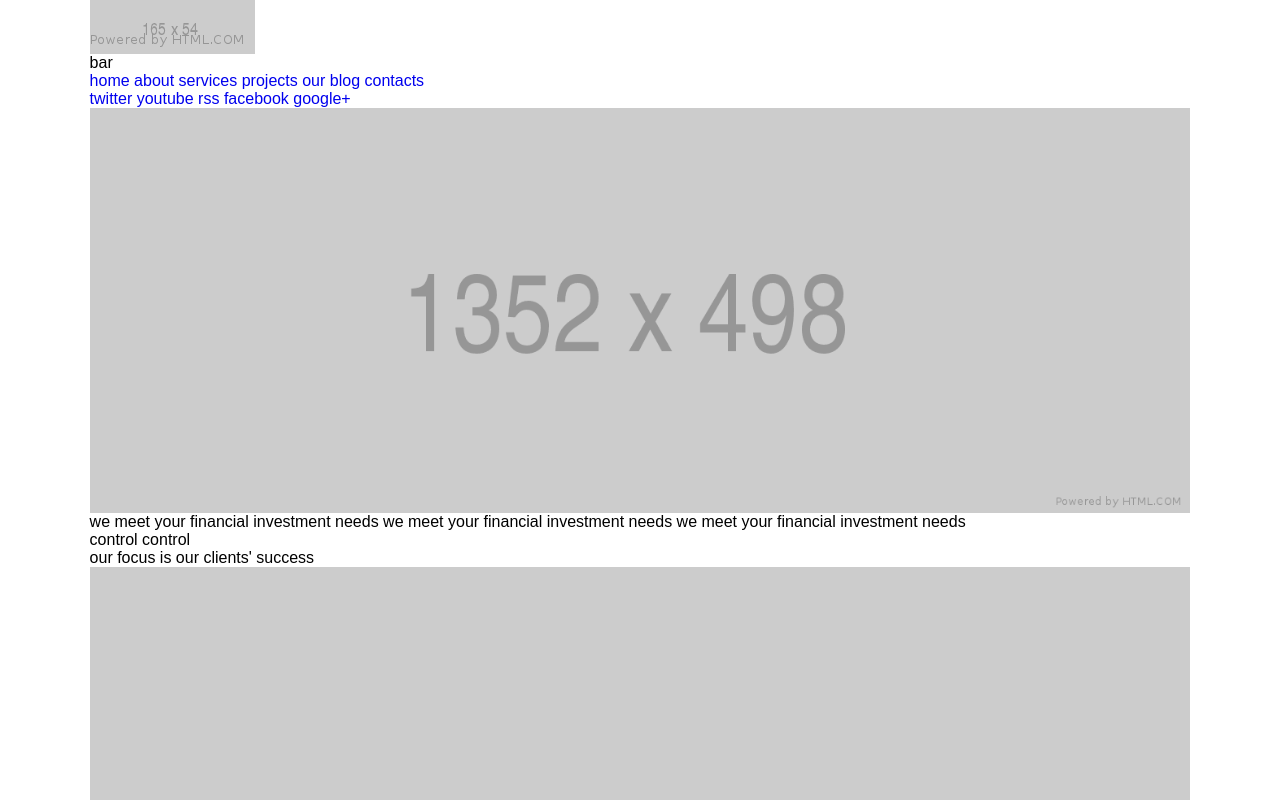
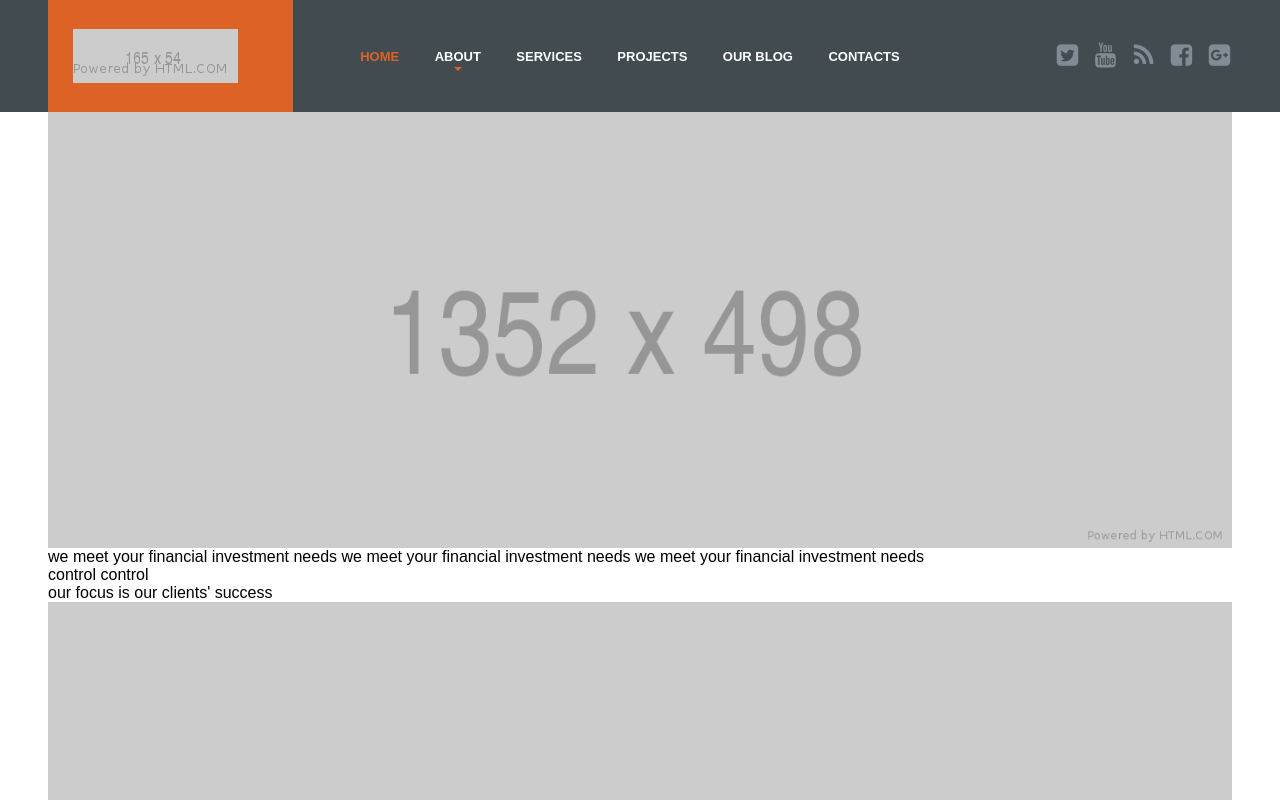
Before and after one commit to katiullahaxioned/habertemplate, a plain HTML site: page index.html in a window 1280 px wide. Shown: the top 800 px of the page. Drawn offline with Linux system fonts and the light colour scheme.

Commit message:
header styling

```diff
--- a/assets/css/style.css
+++ b/assets/css/style.css
@@ -90,6 +90,7 @@ body {
 a {
   display: inline-block;
   text-decoration: none;
+  transition: all 0.3s;
 }
 
 li {
@@ -97,18 +98,180 @@ li {
   list-style-type: none;
 }
 
+/* common styling starts here */
+
+*,
+*::before,
+*::after {
+  box-sizing: border-box;
+  padding: 0;
+  margin: 0;
+}
+
+:root {
+  --clr-primary: #dc6226;
+  --clr-grey1: #808c94;
+  --clr-grey2: #525c64;
+  --clr-grey3: #424b50;
+  --clr-white: #fff;
+  --clr-black: #000;
+}
+
+input[type],
+textarea,
+span {
+  display: inline-block;
+}
+
+input[type],
+textarea {
+  outline: none;
+}
+
+/* common styling ends here */
+
 /*for wrapper*/
 .wrapper {
   max-width: 1360px;
-  width: 86%;
+  width: 92.5%;
   margin: 0 auto;
 }
 /*=================================
   Header styling starts here
 =================================*/
 
+header {
+  background-color: var(--clr-grey3);
+}
 
+header .wrapper {
+  display: flex;
+  justify-content: space-between;
+  align-items: center;
+}
 
+header nav {
+  flex-basis: 53%;
+}
+
+header a[title='Haber'] {
+  height: 100%;
+  padding: 29px 55px 29px 25px;
+  background-color: var(--clr-primary);
+}
+
+nav a {
+  color: var(--clr-white);
+  text-transform: uppercase;
+  font-weight: 600;
+  font-size: 13px;
+  margin-right: 31px
+}
+
+nav li:first-child a {
+  color: var(--clr-primary);
+}
+
+nav a[title='About'] {
+  position: relative;
+}
+
+nav a[title='About']::before {
+  content: '';
+  width: 0;
+  height: 0;
+  border: 4px solid transparent;
+  position: absolute;
+  bottom: -70%;
+  left: 50%;
+  transform: translateX(-50%);
+  border-top-color: var(--clr-primary);
+}
+
+nav a:hover {
+  color: var(--clr-primary);
+}
+
+.menu-toggle {
+  width: 32px;
+  height: 32px;
+  display: none;
+  position: relative;
+  overflow: hidden;
+  cursor: pointer;
+}
+.menu-toggle .bar {
+  width: 100%;
+  height: 4px;
+  border-radius: 4px;
+  position: relative;
+  transition: all 0.3s;
+  background-color: var(--clr-primary);
+  text-indent: -99999px;
+}
+
+.bar::before,
+.bar::after {
+  content: '';
+  width: inherit;
+  height: inherit;
+  border-radius: inherit;
+  position: absolute;
+  left: 0;
+  transition: all 0.3s;
+  background-color: inherit;
+}
+
+.bar::before {
+  top: 14px;
+}
+
+.bar::after {
+  top: 28px;
+}
+
+.menu-toggle:hover .bar {
+  transform: translateY(14px) rotate(45deg) scale(1.1);
+}
+
+.menu-toggle:hover .bar::before {
+  top: -100px;
+}
+
+.menu-toggle:hover .bar::after {
+  top: 0;
+  transform: rotate(-90deg);
+}
+
+.header-social {
+  display: flex;
+  gap: 13px;
+}
+
+.header-social li a {
+  width: 25px;
+  height: 25px;
+  position: relative;
+  text-indent: -99999px;
+  color: var(--clr-grey1);
+  font-size: 25px;
+}
+
+.header-social li a::before {
+  position: absolute;
+  top: 50%;
+  left: 50%;
+  transform: translate(-50%, -50%);
+  transition: all 0.3s;
+  font-family: 'fontAwesome';
+  text-indent: 0;
+}
+
+.header-social li:nth-child(1) a::before { content: '\f081'; }
+.header-social li:nth-child(2) a::before { content: '\f167'; }
+.header-social li:nth-child(3) a::before { content: '\f09e'; }
+.header-social li:nth-child(4) a::before { content: '\f082'; }
+.header-social li:nth-child(5) a::before { content: '\f0d4'; }
 
 
 
```
